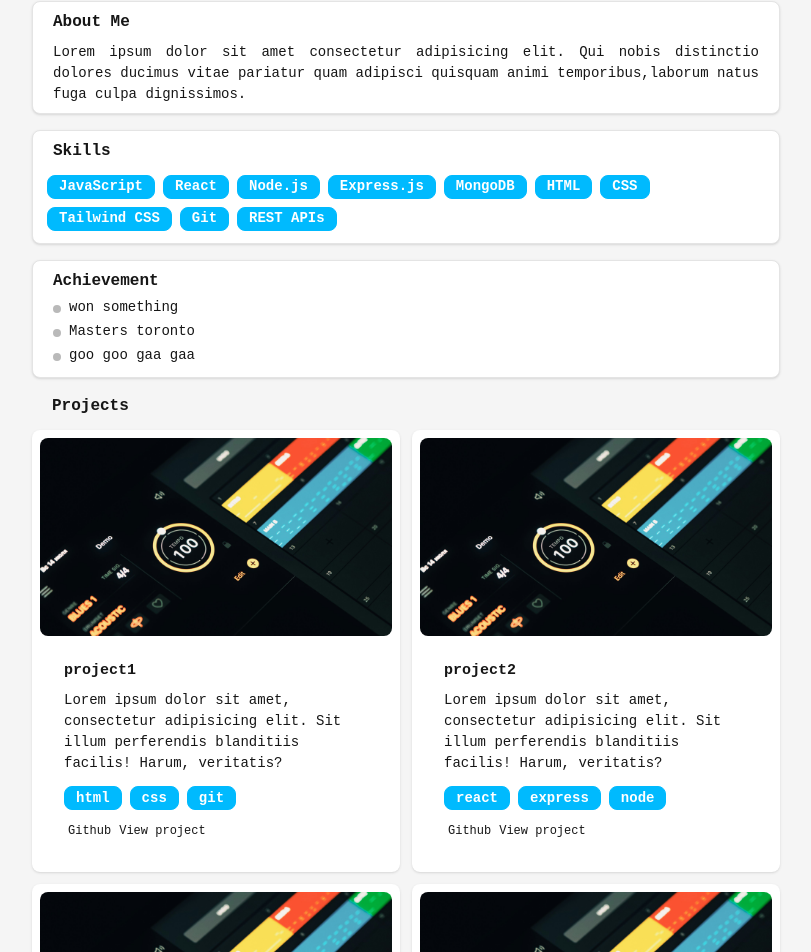
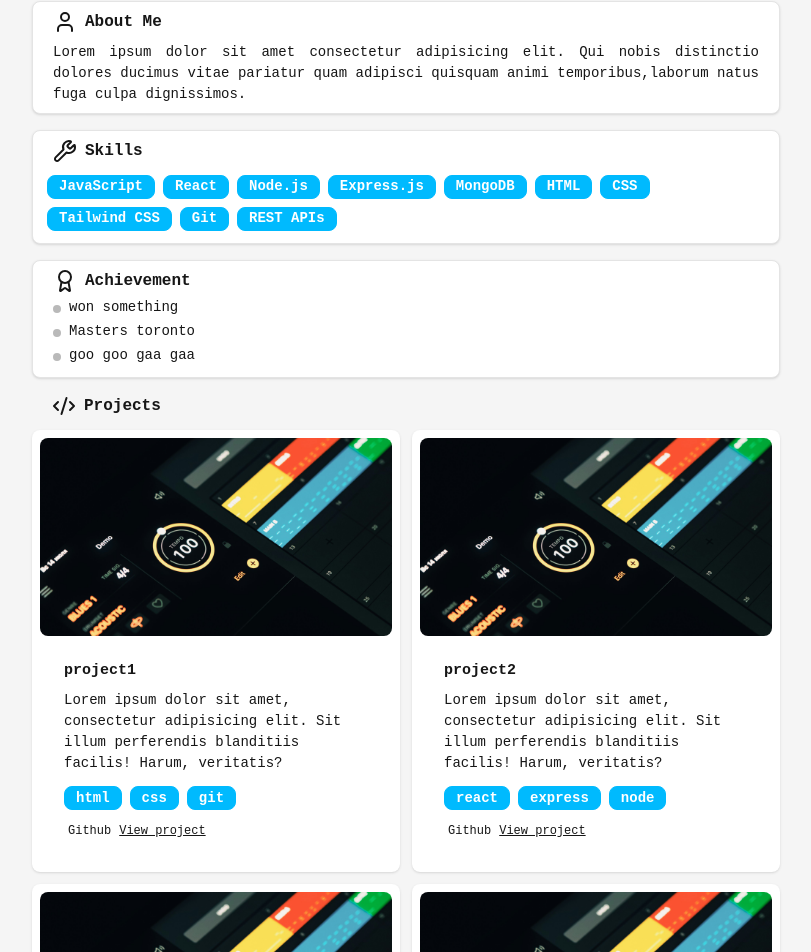
Before and after one commit to sudo-mazino/portfolio, a React (Vite) app: page / in a window 1280 px wide. Shown: the part 121-1073 px from the top of the page, without its empty margins (234-1045 px from the left). Built offline with nearby package versions, Linux system fonts and the light colour scheme.

Commit message:
new icons

```diff
--- a/src/components/About.jsx
+++ b/src/components/About.jsx
@@ -1,9 +1,10 @@
 import React from 'react'
+import { User } from 'lucide-react';
 
 function About() {
   return (
     <div className="flex flex-col gap-2 mb-4 backdrop:blur-sm rounded-lg border-1 border-base-300 p-2 bg-base-100 shadow-sm">
-      <h2 className='text-base ml-3 font-bold'>About Me</h2>
+      <h2 className='flex flex-row gap-2 text-base ml-3 font-bold'><User/>About Me</h2>
       <p className='ml-3 text-[14px] text-justify mr-3 '>Lorem ipsum dolor sit amet consectetur adipisicing elit. Qui nobis distinctio dolores ducimus vitae pariatur quam adipisci quisquam animi temporibus,laborum natus fuga culpa dignissimos.</p>
     </div>
   )
--- a/src/components/Achievements.jsx
+++ b/src/components/Achievements.jsx
@@ -1,3 +1,4 @@
+import { Award } from 'lucide-react'
 import React from 'react'
 
 const List = ({text}) => {
@@ -13,7 +14,7 @@ const List = ({text}) => {
 const Achievements = () => {
   return (
     <div className="flex flex-col gap-1 mb-2 backdrop:blur-sm rounded-lg border-1 border-base-300 p-2 bg-base-100 shadow-sm" >
-        <h2 className='text-base ml-3 font-bold'>Achievement</h2>
+        <h2 className='flex flex-row gap-2 text-base ml-3 font-bold'><Award />Achievement</h2>
         <div className='flex flex-col ' >
             <List text="won something"/>
             <List text="Masters toronto"/>
--- a/src/components/Projects.jsx
+++ b/src/components/Projects.jsx
@@ -1,6 +1,7 @@
 import React from 'react'
 import { Skill } from './Skills';
 import Stock1 from '../assets/stock1.jpg';
+import { CodeXml } from 'lucide-react';
 
 const Project = ({title,description, text= [] }) => {
   return (
@@ -20,7 +21,7 @@ const Project = ({title,description, text= [] }) => {
             </div>
             <div className='card-actions flex justify-start text-[12px] hover:text-info-content ' >
               <a className="link link-hover ml-1">Github</a>
-              <a className="link link-hover ">View project</a>
+              <a className="link  ">View project</a>
             </div>
         </div>
     </div>
@@ -30,7 +31,7 @@ const Project = ({title,description, text= [] }) => {
 const Projects = () => {
   return (
     <div className="flex flex-col gap-1 mb-4 ">
-        <h2 className='text-base ml-5 mb-2 mt-2 font-bold'>Projects</h2>
+        <h2 className='flex flex-row gap-2 text-base ml-5 mb-2 mt-2 font-bold'><CodeXml /> Projects</h2>
         <div className="grid grid-cols-1 md:grid-cols-2 gap-3 justify-center" >
             <Project
               title="project1"
--- a/src/components/Skills.jsx
+++ b/src/components/Skills.jsx
@@ -1,3 +1,4 @@
+import { Wrench } from 'lucide-react'
 import React from 'react'
 
 export const Skill = ({text}) => {
@@ -9,7 +10,7 @@ export const Skill = ({text}) => {
 const Skills = () => {
   return (
     <div className='flex flex-col gap-2 mb-4 backdrop:blur-sm rounded-lg border-1 border-base-300 p-2 bg-base-100 shadow-sm'>
-      <h2 className='text-base ml-3 font-bold'>Skills</h2>
+      <h2 className='flex flex-row gap-2 text-base ml-3 font-bold'><Wrench />Skills</h2>
       <div className='flex flex-wrap ml-1.5'>
         <Skill text="JavaScript" />
         <Skill text="React" />
```
